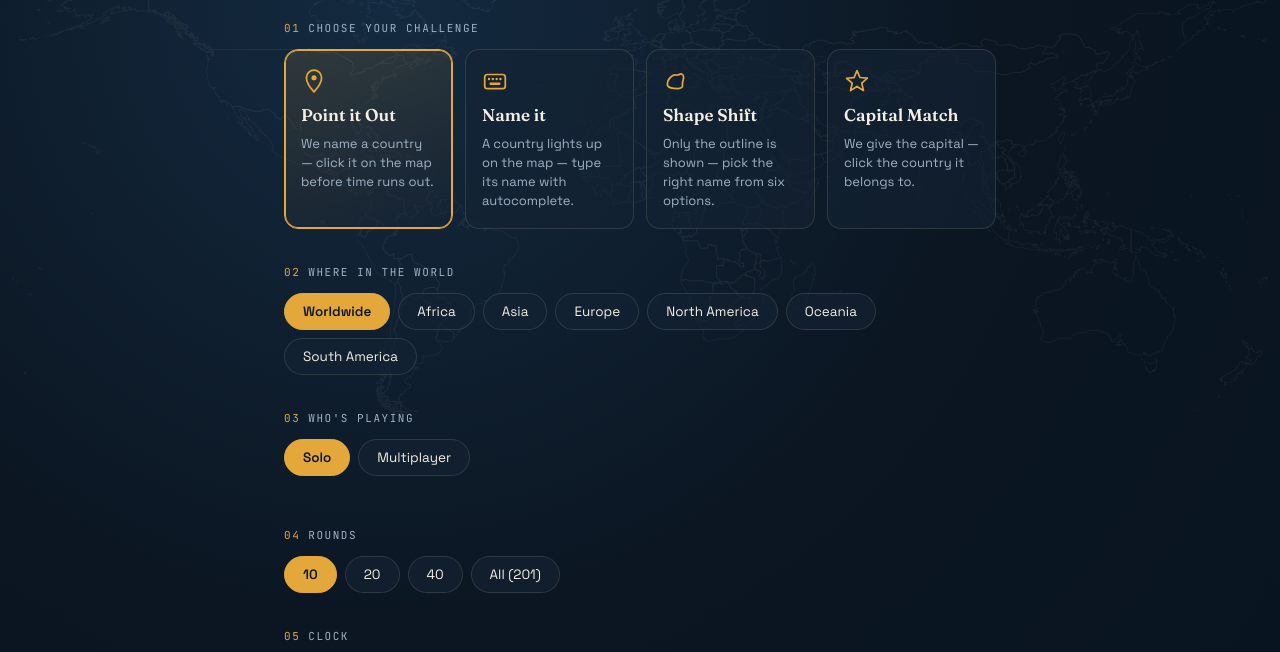
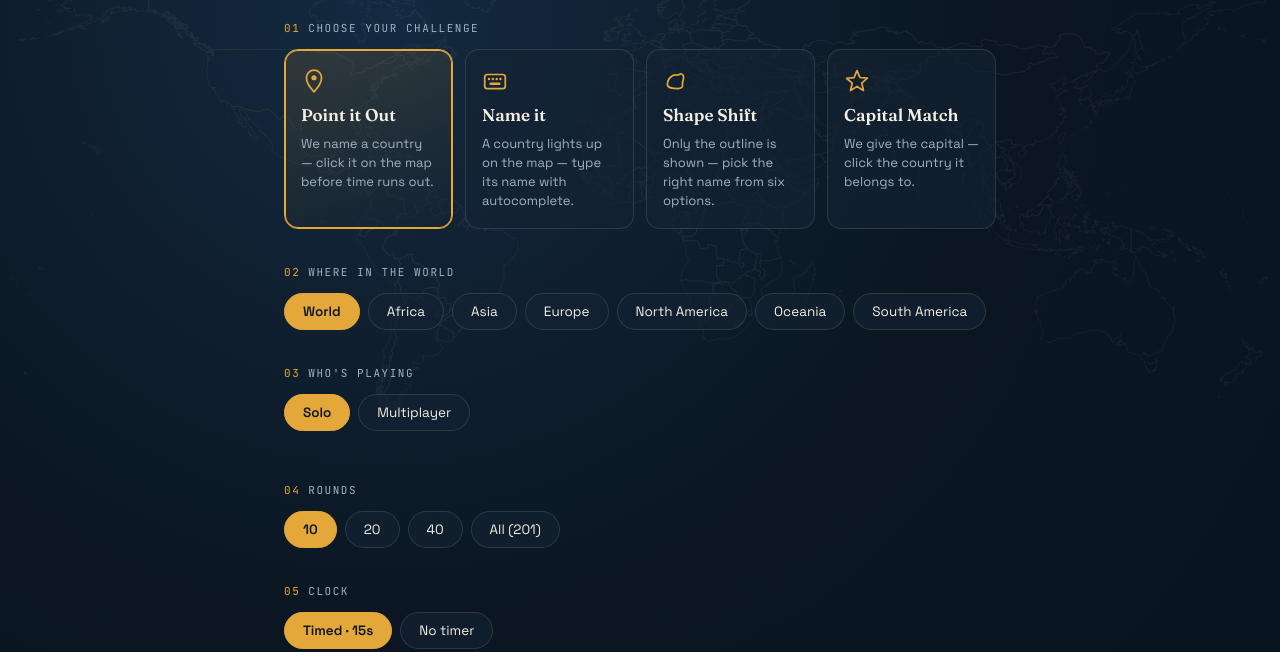
Before and after one commit to andpatrig/atlasduel, a plain HTML site: page index.html in a window 1280 px wide. Shown: the part 148-800 px from the top of the page. Drawn offline with Linux system fonts and the light colour scheme.

Commit message:
Add files via upload

```diff
--- a/index.html
+++ b/index.html
@@ -540,7 +540,7 @@ ul{list-style:none;margin:0;padding:0;}
       <div class="setup-section">
         <div class="setup-label"><span class="step-num">02</span> Where in the world</div>
         <div class="chip-row" id="continent-chips">
-          <button class="chip selected" data-continent="world">Worldwide</button>
+          <button class="chip selected" data-continent="world">World</button>
         </div>
       </div>
 
```
